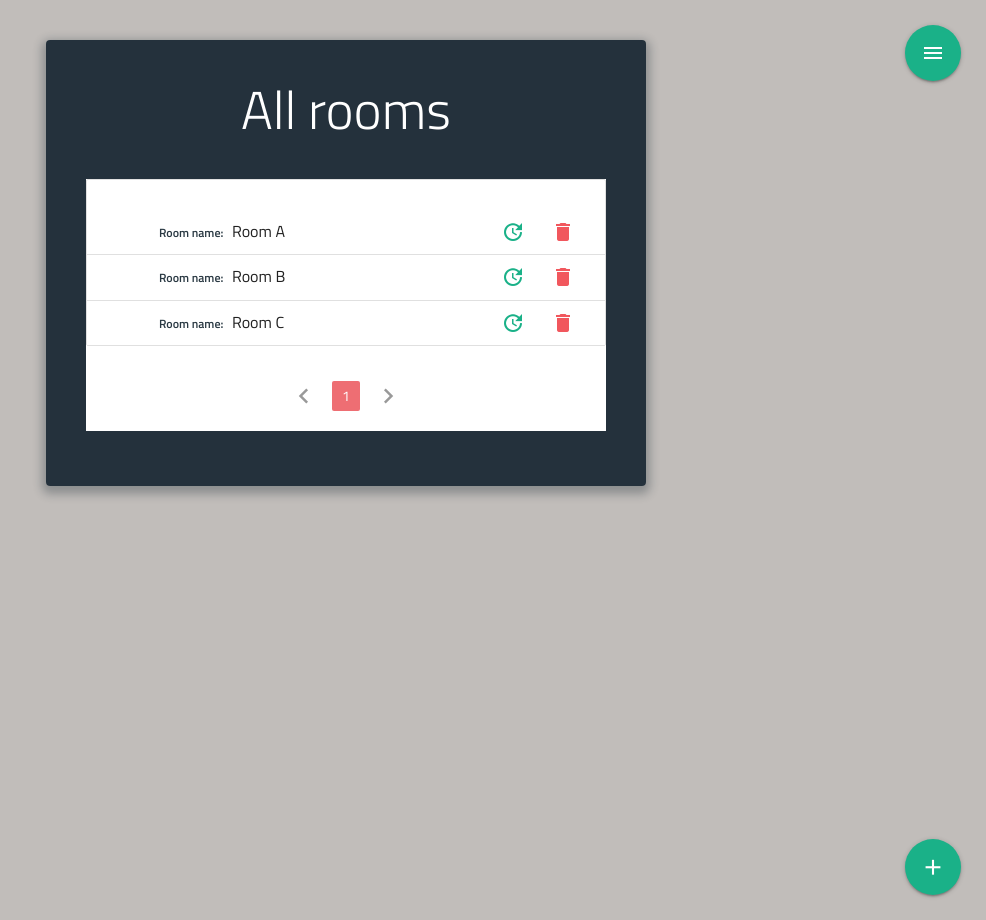
After one commit to HamoNazaryan/meeting-app, a Flask app: page /rooms in a window 1280 px wide. The commit adds this page. Shown: the whole page, without its empty margins (294-1280 px from the left). Run offline with Flask 2, Linux system fonts and the light colour scheme; a user stored in the database is signed in; data comes from the database, SQL or seed files in the repository; some libraries are stand-ins or nearby versions.

Commit message:
added multiselect employees and update Admin page / admin can add room, edit or delete meeting rooms

```diff
--- a/app/meeting_app/meetings/routes.py
+++ b/app/meeting_app/meetings/routes.py
@@ -1,31 +1,13 @@
 from flask import render_template, Blueprint, url_for, flash, redirect, request, abort
 from flask_login import current_user, login_required
 from meeting_app import db
-from meeting_app.models import Meeting
-from meeting_app.meetings.forms import ReservingForm
+from meeting_app.models import Meeting, Room
+from meeting_app.meetings.forms import ReservingForm,  AddRoomForm
 from datetime import datetime, timedelta, date
 from sqlalchemy import or_, and_
 
 
-
 meetings = Blueprint('meetings', __name__)
-
-
-# from flask import Flask, current_app, has_app_context
-# print(current_app)
-
-# from meeting_app.models import Room, User
-# from meeting_app import create_app
-
-# # from meeting_app import create_app
-# # app=create_app()
-# ff= create_app()
-
-# with ff.app_context():
-#   # user = User.query.all()
-#   room = Room.query.all()
-#   print(room)
-
 
 
 @meetings.route("/archive", methods=['GET', "POST"])
@@ -40,13 +22,10 @@ def archive():
   return render_template("archive.html", isIndex=True,image_file=image_file,meetings=meetings,legend="Archive")
 
 
-
-
 @meetings.route("/reserve/new", methods=["GET", "POST"])
 @login_required
 def reserve_new():
   form = ReservingForm()
-  # form = ReservingForm(room = "Choose Meeting Room")
   image_file = url_for('static', filename='/img/' + current_user.image_file)
   if form.validate_on_submit():
     st_date=datetime.strptime(form.start_date.data, '%b %d, %Y').date()
@@ -72,7 +51,7 @@ def reserve_new():
       flash("Meeting room in this time already reserved for another meeting", 'danger')
       return redirect(url_for('meetings.reserve_new'))
 
-    meetings=Meeting(room=form.room.data, employee=form.employee.data,
+    meetings=Meeting(meeting_title=form.meeting_title.data,room=form.room.data, employee=', '.join(form.employee.data),
                     start_date=st_date,
                     end_date=end_date,
                     start_time=st_time,
@@ -118,17 +97,16 @@ def update_reserve(meeting_id):
                                           and_(end_time >= Meeting.start_time, end_time <= Meeting.end_time),
                                           and_(end_time >= Meeting.end_time, st_time <= Meeting.end_time)
                                         )).all()
-      print(reserve_check)
       current_res = False
       for res in reserve_check:
         if res.id==meetings.id:
           current_res = True
-      print("meetings.id =", meetings.id)
       if reserve_check and not current_res:
         flash("Meeting room in this time already reserved for another meeting", 'danger')
         return redirect(url_for('meetings.update_reserve', meeting_id=meetings.id))
+      meetings.meeting_title=form.meeting_title.data
       meetings.room = form.room.data
-      meetings.employee = form.employee.data
+      meetings.employee = ', '.join(form.employee.data)
       meetings.start_date =st_date
       meetings.start_time = st_time
       meetings.end_time = end_time
@@ -136,8 +114,9 @@ def update_reserve(meeting_id):
       meetings.end_date=end_date
       db.session.commit()
       flash("Your meeting has been updated!", 'success')
-      return redirect(url_for('main.index', meeting_id=meetings.id))
+      return redirect(url_for('main.index'))
     elif request.method == "GET":
+      form.meeting_title.data=meetings.meeting_title
       form.room.data = meetings.room
       form.employee.data=meetings.employee
       form.start_date.data = meetings.start_date.strftime('%b %d, %Y')
@@ -152,6 +131,7 @@ def update_reserve(meeting_id):
                         form = form, legend="Update  Meeting")
 
 
+
 @meetings.route('/reserve/<int:meeting_id>/delete',methods=["POST"])
 @login_required
 def delete_reserve(meeting_id):
@@ -164,3 +144,67 @@ def delete_reserve(meeting_id):
     abort(403)
   flash("Your meeting has been deleted!", 'danger')
   return redirect(request.referrer)
+
+
+@meetings.route("/rooms", methods=["GET", "POST"])
+@login_required
+def all_rooms():
+  if current_user.usertype == "admin":
+    image_file = url_for('static', filename='/img/' + current_user.image_file)
+    page=request.args.get('page',1,type=int)
+    rooms = Room.query.paginate(page=page,per_page=10)
+    return render_template("rooms.html", isIndex=True,rooms=rooms,legend="All rooms",image_file=image_file)
+  else:
+    abort(403)
+
+
+@meetings.route("/room/new", methods=["GET", "POST"])
+@login_required
+def room_new():
+  if current_user.usertype == "admin":
+    image_file = url_for('static', filename='/img/' + current_user.image_file)
+    form =  AddRoomForm()
+    if form.validate_on_submit():
+      rooms=Room(created_room=form.add_room.data)
+      db.session.add(rooms)
+      db.session.commit()
+      flash('Meeting room added!', 'success')
+      return redirect(url_for('meetings.all_rooms'))
+    return render_template('create_room.html', title='Add Meeting Room',
+                        form=form, isIndex=True, legend="Add Meeting Room", image_file=image_file)
+  else:
+    abort(403)
+
+
+
+@meetings.route('/room/<int:room_id>/delete',methods=["POST"])
+@login_required
+def delete_room(room_id):
+  room= Room.query.get_or_404(room_id)
+  name = room.created_room
+  if ((current_user.usertype == "admin")):
+    db.session.delete(room)
+    db.session.commit()
+  else:
+    abort(403)
+  flash(f" '{name}' has been deleted!", 'danger')
+  return redirect(url_for('meetings.all_rooms'))
+
+
+@meetings.route('/room/<int:room_id>/update',methods=['GET',"POST"])
+@login_required
+def update_room(room_id):
+  rooms= Room.query.get_or_404(room_id)
+  if current_user.usertype=="admin":
+    form = AddRoomForm()
+    if form.validate_on_submit():
+      rooms.created_room=form.add_room.data
+      db.session.commit()
+      flash("Your meeting room has been updated!", 'success')
+      return redirect(url_for('meetings.all_rooms'))
+    elif request.method == "GET":
+      form.add_room.data=rooms.created_room
+  else:
+    abort(403)
+  return render_template('create_room.html', title="Update Meeting Room",
+                        form = form, legend="Update Room")
--- a/app/meeting_app/static/css/style.css
+++ b/app/meeting_app/static/css/style.css
@@ -309,7 +309,11 @@ input.valid:not([type]), input.valid:not([type]):focus, input[type=text].valid:n
   border-bottom: 1px solid #1ab188;
   -webkit-box-shadow: none;
 	-moz-box-shadow: none;
-	box-shadow: none;
+  box-shadow: none;
+
+}
+input[type=text]:not(.browser-default){
+  padding-left: 15px;
 }
 
 input.invalid:not([type]), input.invalid:not([type]):focus, input[type=text].invalid:not(.browser-default), input[type=text].invalid:not(.browser-default):focus, input[type=password].invalid:not(.browser-default), input[type=password].invalid:not(.browser-default):focus, input[type=email].invalid:not(.browser-default), input[type=email].invalid:not(.browser-default):focus, input[type=url].invalid:not(.browser-default), input[type=url].invalid:not(.browser-default):focus, input[type=time].invalid:not(.browser-default), input[type=time].invalid:not(.browser-default):focus, input[type=date].invalid:not(.browser-default), input[type=date].invalid:not(.browser-default):focus, input[type=datetime].invalid:not(.browser-default), input[type=datetime].invalid:not(.browser-default):focus, input[type=datetime-local].invalid:not(.browser-default), input[type=datetime-local].invalid:not(.browser-default):focus, input[type=tel].invalid:not(.browser-default), input[type=tel].invalid:not(.browser-default):focus, input[type=number].invalid:not(.browser-default), input[type=number].invalid:not(.browser-default):focus, input[type=search].invalid:not(.browser-default), input[type=search].invalid:not(.browser-default):focus, textarea.materialize-textarea.invalid, textarea.materialize-textarea.invalid:focus, .select-wrapper.invalid>input.select-dropdown, .select-wrapper.invalid>input.select-dropdown:focus{
@@ -1131,4 +1135,67 @@ color: #1ab188;
 .invalid ~ .helper-text{
   margin-bottom: 20px;
   display: inline-block;
+  width: 100%;
 }
+
+[type="checkbox"]+span:not(.lever){
+  color: rgb(43, 42, 42)!important;
+}
+
+.dropdown-content li{
+  position: relative;
+}
+
+
+#reserve [type="checkbox"]:not(:checked), [type="checkbox"]:checked{
+  pointer-events: inherit;
+}
+
+
+.dropdown-content.select-dropdown > li.disabled.active span:before{
+  border: none;
+  background-color: rgba(0,0,0,0.42);
+}
+
+
+#reserve .dropdown-content li>span>label {
+  left: 10px;
+}
+
+.input-field .helper-text{
+  font-size: 14px;
+}
+
+input.select-dropdown {
+  max-width:100%;
+  overflow: hidden;
+  text-overflow: ellipsis;
+  /* padding-right:20px !important; */
+}
+/* ul.select2-selection__rendered {
+  padding-right: 12px !important; //overrides select2 style
+}*/
+
+
+.all_rooms .collection .collection-item.avatar .secondary-content{
+  right: 60px;
+  top: -2px;
+}
+
+.all_rooms .collection .collection-item.avatar .secondary-content:last-child{
+  right: 10px;
+}
+
+.all_rooms .action-buttons-wrapper{
+  height: 20px;
+  width: 50px;
+}
+
+.all_rooms .collection .collection-item.avatar{
+  min-height: auto;
+}
+
+
+.margin-bottom{
+  margin-bottom: 80px;
+}
--- a/app/meeting_app/templates/archive.html
+++ b/app/meeting_app/templates/archive.html
@@ -25,6 +25,8 @@
       <!-- <p class="divider"></p> -->
 
       <p>
+        <span class="collection-title">Title:</span>    {{meeting.meeting_title}}
+        <p class="divider"></p>
         <span class="collection-title">Room:</span>    {{meeting.room}}
         <p class="divider"></p>
         <span class="collection-title">Employee:</span> {{meeting.employee}}
--- a/app/meeting_app/templates/index.html
+++ b/app/meeting_app/templates/index.html
@@ -26,6 +26,8 @@
 
 
         <p>
+          <span class="collection-title">Title:</span>    {{meeting.meeting_title}}
+          <p class="divider"></p>
           <span class="collection-title">Room:</span>    {{meeting.room}}
           <p class="divider"></p>
           <span class="collection-title">Employee:</span> {{meeting.employee}}
--- a/app/meeting_app/templates/layout.html
+++ b/app/meeting_app/templates/layout.html
@@ -84,6 +84,14 @@
         <li><a href="{{url_for('users.reg_users')}}" class="waves-effect"><i class="material-icons">people_outline</i>Registered users</a></li>
         {% endif %}
 
+        {% if ((url_for(request.endpoint) != "/rooms") and  current_user.usertype == "admin") %}
+        <li><a href="{{url_for('meetings.all_rooms')}}" class="waves-effect"><i class="material-icons">account_balance</i>All Meeting Rooms</a></li>
+        {% endif %}
+
+        {% if ((url_for(request.endpoint) != "/room/new") and  current_user.usertype == "admin") %}
+        <li><a href="{{url_for('meetings.room_new')}}" class="waves-effect"><i class="material-icons">home</i>Add Meeting Room</a></li>
+        {% endif %}
+
         <li><div class="divider"></div></li>
         <!-- <li><a class="subheader">Subheader</a></li> -->
         <li><a class="waves-effect" href="{{url_for('users.logout')}}"><i class="material-icons">exit_to_app</i> Log out</a></li>
--- /dev/null
+++ b/app/meeting_app/templates/rooms.html
@@ -0,0 +1,83 @@
+{%extends "layout.html"%}
+
+
+{% block content %}
+<div class="wrap">
+
+    <h2>{{legend}}</h2>
+<div id="shedule" class='all_rooms'>
+ <ul class="collection">
+
+  {% if rooms.items!=[] %}
+  {% for room in rooms.items %}
+
+    <li class="collection-item avatar">
+      <span class="title5 collection-title">Room name:</span>
+
+      <span>{{room.created_room}}</span>
+
+      {% if (current_user.usertype=="admin") %}
+      <div class="action-buttons-wrapper">
+        <a href="{{url_for('meetings.update_room', room_id=room.id)}}" class="secondary-content" title="update"><i class="material-icons">update</i></a>
+       <a class="waves-effect waves-light modal-trigger secondary-content" href="#modal" data-id="{{url_for('meetings.delete_room',room_id = room.id)}}">  <i class="material-icons ">delete</i></a>
+      </div>
+      {%endif %}
+    </li>
+    {%endfor%}
+
+  </ul>
+
+  <ul class="pagination">
+    {% if rooms.has_prev %}
+    <li class="arrow"><a  href="{{ url_for('meetings.all_rooms',page=rooms.prev_num)}}"><i class="material-icons">chevron_left</i></a></li>
+    {% else %}
+    <li class="disabled"><a href="#!"><i class="material-icons">chevron_left</i></a></li>
+    {% endif %}
+    {% for page_num in rooms.iter_pages(left_edge=1, right_edge=1, left_current=1,right_current=2) %}
+      {% if page_num %}
+        {% if rooms.page ==page_num %}
+          <li class="active"> <a href="{{ url_for('meetings.all_rooms',page=page_num)}}">{{page_num}}</a></li>
+        {% else %}
+          <li class="waves-effect pag-element"> <a href="{{ url_for('meetings.all_rooms',page=page_num)}}">{{page_num}}</a></li>
+        {% endif %}
+      {% else %}
+        <span>...</span>
+      {% endif %}
+    {% endfor %}
+    {% if rooms.has_next %}
+      <li class="arrow"><a href="{{ url_for('meetings.all_rooms',page=rooms.next_num)}}"><i class="material-icons">chevron_right</i></a></li>
+    {% else %}
+    <li class="disabled"><a href="#!"><i class="material-icons">chevron_right</i></a></li>
+    {% endif %}
+    {% else %}
+    <p class="no-shedules">There are no meeting rooms, please try a letter...</p>
+    {% endif %}
+  </ul>
+
+</div>
+
+
+  <div class="fixed-button-wrapper">
+    <a class="btn-floating btn-large" href="{{url_for('meetings.room_new')}}" title="Add Meeting Room"><i class="material-icons">add</i></a>
+  </div>
+
+
+<!-- Modal Block -->
+<div id="modal" class="modal">
+  <div class="modal-content">
+    <h4>Delete meeting room</h4>
+    <p>The meeting room will be deleted. Are you sure you want to permanently delete this room?</p>
+  </div>
+  <div class="modal-footer">
+    <a href="#!" class="modal-close waves-effect waves-green btn-flat">Cancel </a>
+    <form class='delete_form' action="" method="POST">
+      <button type="submit" class="delete-button  waves-effect waves-red btn-flat">Delete</button>
+    </form>
+  </div>
+</div>
+
+
+</div>
+
+
+{% endblock %}
--- a/app/meeting_app/templates/user_reserves.html
+++ b/app/meeting_app/templates/user_reserves.html
@@ -27,6 +27,8 @@
       <!-- <p class="divider"></p> -->
 
       <p>
+        <span class="collection-title">Title:</span>    {{meeting.meeting_title}}
+        <p class="divider"></p>
         <span class="collection-title">Room:</span>    {{meeting.room}}
         <p class="divider"></p>
         <span class="collection-title">Employee:</span> {{meeting.employee}}
--- a/app/meeting_app/users/routes.py
+++ b/app/meeting_app/users/routes.py
@@ -133,7 +133,8 @@ def reg_users():
     image_file = url_for('static', filename='/img/' + current_user.image_file)
     return render_template("users.html", isIndex=True,image_file=image_file,users=users,legend="All registered users")
   else:
-    return redirect(url_for('users.login'))
+    abort(403)
+    # return redirect(url_for('users.login'))
 
 
 
```
Also changed, not shown: app/meeting_app/meetings/forms.py (+10 -25 lines), app/meeting_app/models.py (+5 -3 lines), app/meeting_app/static/js/script.js (+44 -20 lines), app/meeting_app/templates/create_reserve.html (+25 -8 lines), app/meeting_app/templates/create_room.html (added, +45 -0 lines), app/meeting_app/site.db, app/site.db (deleted), app/site5.db (deleted).
